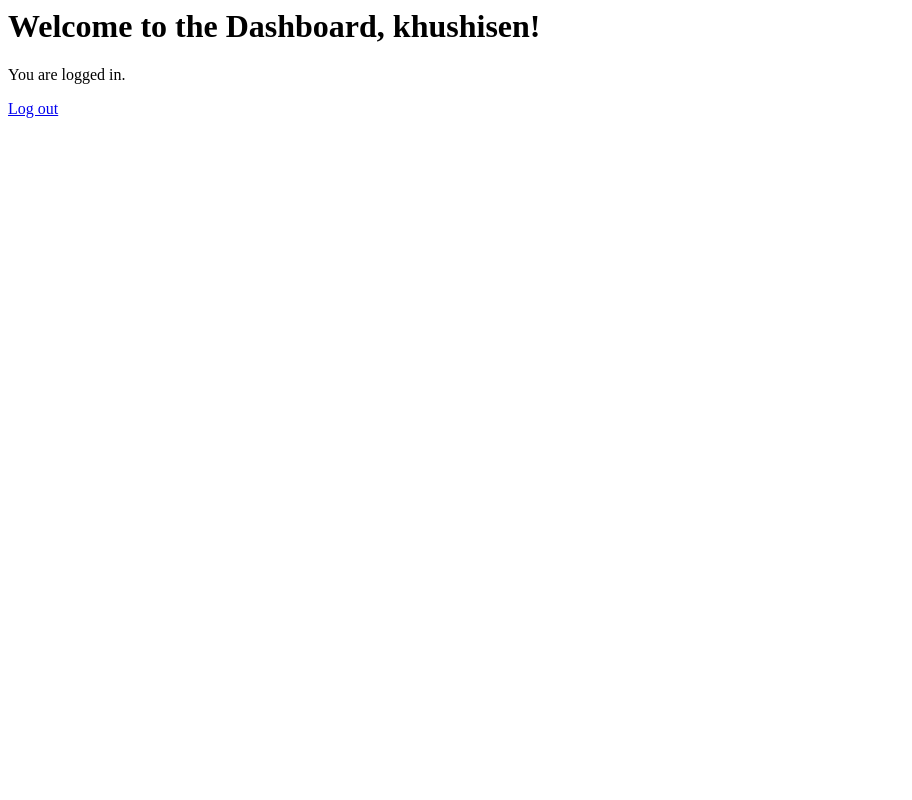
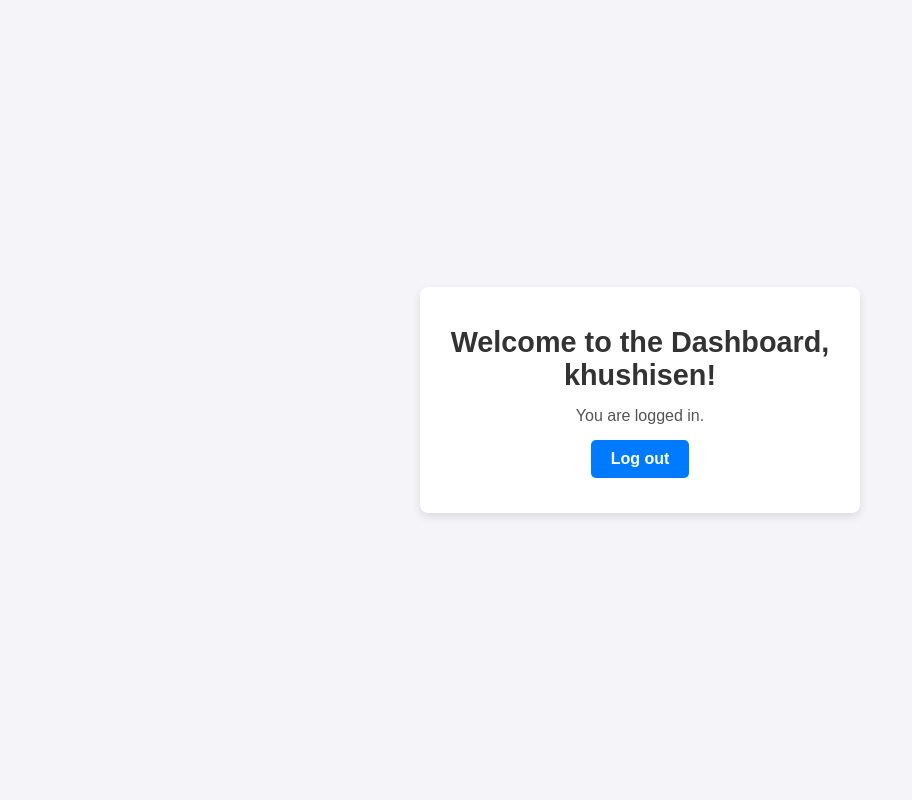
Before and after one commit to Khushisen/login-authentication-and-dashboard-using-django, a Django app: page /dashboard/ in a window 1280 px wide. Shown: the whole page, without its empty margins (0-912 px from the left). Run offline with Django 5.2, Linux system fonts and the light colour scheme; a user stored in the database is signed in.

Commit message:
updated css

```diff
--- a/practice/app1/templates/dashboard.html
+++ b/practice/app1/templates/dashboard.html
@@ -1,3 +1,73 @@
-<h1>Welcome to the Dashboard, {{user.username}}!</h1>
-<p>You are logged in.<p>
-<a href="{% url 'logout' %}">Log out</a>
+<!DOCTYPE html>
+<html>
+    <head>
+        <meta charset="utf-8">
+        <meta http-equiv="X-UA-Compatible" content="IE=edge">
+        <title>Dashboard</title>
+        <meta name="description" content="">
+        <meta name="viewport" content="width=device-width, initial-scale=1">
+        <style>
+            /* General body styling */
+            body {
+              font-family: Arial, sans-serif;
+              background-color: #f4f4f9; /* Soft background color */
+              margin: 0;
+              padding: 0;
+              display: flex;
+              justify-content: center;
+              align-items: center;
+              height: 100vh;
+            }
+
+            /* Container for the dashboard content */
+            .dashboard-container {
+              text-align: center;
+              background-color: #ffffff; /* White background for the content */
+              padding: 20px;
+              border-radius: 8px;
+              box-shadow: 0px 4px 8px rgba(0, 0, 0, 0.1); /* Subtle shadow for depth */
+              max-width: 400px;
+              width: 90%;
+            }
+
+            /* Welcome message styling */
+            h1 {
+              color: #333; /* Darker text color */
+              font-size: 1.8rem;
+              margin-bottom: 10px;
+            }
+
+            /* Paragraph styling */
+            p {
+              color: #555; /* Medium gray for text */
+              font-size: 1rem;
+              margin: 15px 0;
+            }
+
+            /* Logout link styling */
+            a {
+              display: inline-block;
+              text-decoration: none;
+              color: #ffffff; /* White text */
+              background-color: #007bff; /* Primary blue */
+              padding: 10px 20px;
+              border-radius: 5px;
+              font-size: 1rem;
+              font-weight: bold;
+              transition: background-color 0.3s ease;
+            }
+
+            a:hover {
+              background-color: #0056b3; /* Darker blue on hover */
+            }
+          </style>
+
+    </head>
+    <body>
+        <div class="dashboard-container">
+            <h1>Welcome to the Dashboard, {{user.username}}!</h1>
+            <p>You are logged in.<p>
+            <a href="{% url 'logout' %}">Log out</a>
+        </div>
+    </body>
+</html>
```
Also changed, not shown: practice/db.sqlite3.
